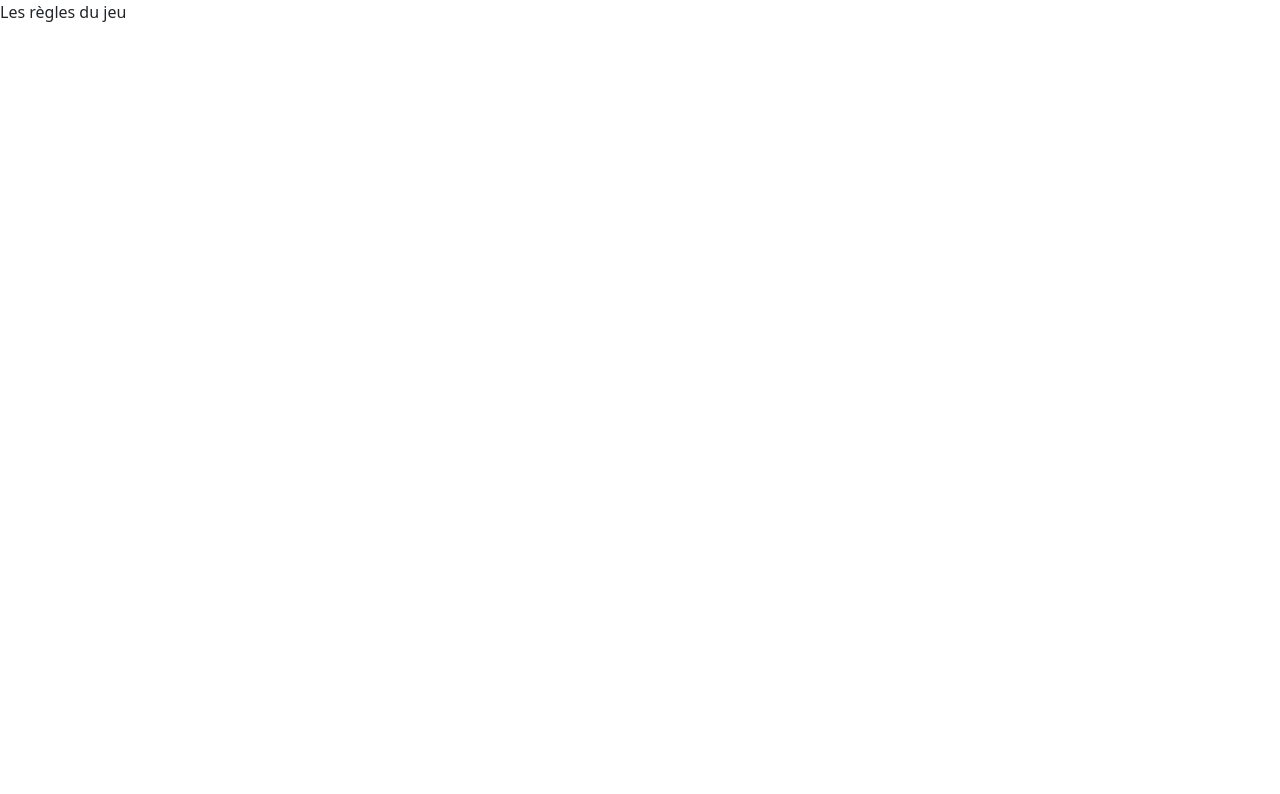
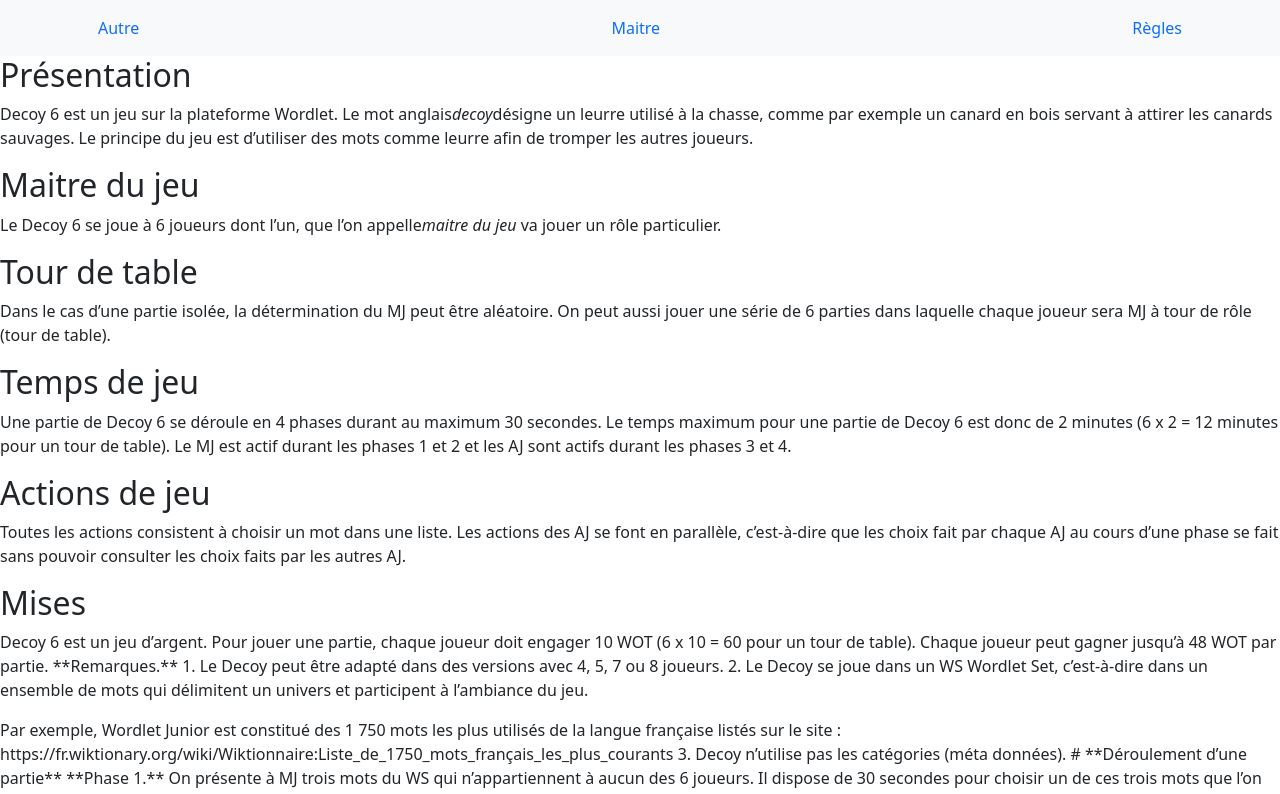
Before and after one commit to vvoix/decoy-6, a React (Create React App) app in the folder decoy6/: page /regles in a window 1280 px wide. Shown: the top 794 px of the page. Built offline with nearby package versions, Linux system fonts and the light colour scheme.

Commit message:
Ajout des Regles

```diff
--- a/decoy6/src/App.js
+++ b/decoy6/src/App.js
@@ -1,3 +1,4 @@
+import 'bootstrap/dist/css/bootstrap.min.css';
 import Navigation from './components/Navigation';
 
 function App() {
--- a/decoy6/src/components/Navigation.jsx
+++ b/decoy6/src/components/Navigation.jsx
@@ -1,5 +1,5 @@
 import React from 'react';
-import { Outlet, Link } from 'react-router-dom';
+import { Outlet } from 'react-router-dom';
 import { Nav } from 'react-bootstrap';
 import { Navbar } from 'react-bootstrap';
 import { NavDropdown } from 'react-bootstrap';
@@ -8,14 +8,14 @@
 const Navigation = () => {
   return (
     <div>
-      <nav
-        style={{
-          borderBottom: 'solid 1px',
-          paddingBottom: '1rem',
-        }}
-      >
-        <Link to="/autre">Autre</Link> | <Link to="/maitre">Maitre</Link>
-      </nav>
+      <Navbar bg="light" expand="lg">
+        <Container>
+          <Nav.Link href="/autre">Autre</Nav.Link>
+          <Nav.Link href="/maitre">Maitre</Nav.Link>
+          <Nav.Link href="/regles">Règles</Nav.Link>
+        </Container>
+      </Navbar>
+      <Outlet />
     </div>
   );
 };
@@ -44,3 +44,7 @@
 </Navbar>;
 <Outlet />*/
 }
+// style={{
+//           borderBottom: 'solid 1px',
+//           paddingBottom: '1rem',
+//         }}
--- a/decoy6/src/pages/Autre.js
+++ b/decoy6/src/pages/Autre.js
@@ -1,7 +1,12 @@
 import React from 'react';
-
+import Navigation from '../components/Navigation';
 const Autre = () => {
-  return <div>La page d'un autre joueur</div>;
+  return (
+    <div>
+      <Navigation />
+      ;La page d'un autre joueur
+    </div>
+  );
 };
 
 export default Autre;
--- a/decoy6/src/pages/Maitre.js
+++ b/decoy6/src/pages/Maitre.js
@@ -1,7 +1,13 @@
 import React from 'react';
+import Navigation from '../components/Navigation';
 
 const Maitre = () => {
-  return <div>La page du maître du jeu</div>;
+  return (
+    <div>
+      <Navigation />
+      ;La page du maître du jeu
+    </div>
+  );
 };
 
 export default Maitre;
--- a/decoy6/src/pages/Regles.js
+++ b/decoy6/src/pages/Regles.js
@@ -1,7 +1,104 @@
 import React from 'react';
-import 'bootstrap/dist/css/bootstrap.min.css';
+import Navigation from '../components/Navigation';
+
 const Regles = () => {
-  return <div>Les règles du jeu</div>;
+  return (
+    <div>
+      <Navigation />
+      <div>
+        <h2>Présentation</h2>
+        <p>
+          Decoy 6 est un jeu sur la plateforme Wordlet. Le mot anglais
+          <em>decoy</em>
+          désigne un leurre utilisé à la chasse, comme par exemple un canard en
+          bois servant à attirer les canards sauvages. Le principe du jeu est
+          d’utiliser des mots comme leurre afin de tromper les autres joueurs.
+        </p>
+        <h2>Maitre du jeu</h2>
+        <p>
+          Le Decoy 6 se joue à 6 joueurs dont l’un, que l’on appelle
+          <em>maitre du jeu</em> va jouer un rôle particulier.
+        </p>
+        <h2>Tour de table</h2>
+        <p>
+          Dans le cas d’une partie isolée, la détermination du MJ peut être
+          aléatoire. On peut aussi jouer une série de 6 parties dans laquelle
+          chaque joueur sera MJ à tour de rôle (tour de table).
+        </p>
+        <h2>Temps de jeu</h2>
+        <p>
+          Une partie de Decoy 6 se déroule en 4 phases durant au maximum 30
+          secondes. Le temps maximum pour une partie de Decoy 6 est donc de 2
+          minutes (6 x 2 = 12 minutes pour un tour de table). Le MJ est actif
+          durant les phases 1 et 2 et les AJ sont actifs durant les phases 3 et
+          4.
+        </p>
+        <h2>Actions de jeu</h2>
+        <p>
+          Toutes les actions consistent à choisir un mot dans une liste. Les
+          actions des AJ se font en parallèle, c’est-à-dire que les choix fait
+          par chaque AJ au cours d’une phase se fait sans pouvoir consulter les
+          choix faits par les autres AJ.
+        </p>
+        <h2>Mises</h2>
+        <p>
+          Decoy 6 est un jeu d’argent. Pour jouer une partie, chaque joueur doit
+          engager 10 WOT (6 x 10 = 60 pour un tour de table). Chaque joueur peut
+          gagner jusqu’à 48 WOT par partie. **Remarques.** 1. Le Decoy peut être
+          adapté dans des versions avec 4, 5, 7 ou 8 joueurs. 2. Le Decoy se
+          joue dans un WS Wordlet Set, c’est-à-dire dans un ensemble de mots qui
+          délimitent un univers et participent à l’ambiance du jeu.
+        </p>
+        Par exemple, Wordlet Junior est constitué des 1 750 mots les plus
+        utilisés de la langue française listés sur le site :
+        https://fr.wiktionary.org/wiki/Wiktionnaire:Liste_de_1750_mots_français_les_plus_courants
+        3. Decoy n’utilise pas les catégories (méta données). # **Déroulement
+        d’une partie** **Phase 1.** On présente à MJ trois mots du WS qui
+        n’appartiennent à aucun des 6 joueurs. Il dispose de 30 secondes pour
+        choisir un de ces trois mots que l’on appelle MS (pour mot secret). *Ce
+        choix est fait en essayant de faciliter la Phase 2.* **Phase 2.** MJ
+        dispose de 30 secondes pour choisir deux mots qu’il possède que l’on
+        appelle MI (pour mots indices). *Ce choix est fait de façon à ce que les
+        deux mots permettent à la moitié des AJ de retrouver le MS. Il aura
+        gagné si 2 ou 3 des AJ trouve le MS, partiellement perdu si c’est le cas
+        de seulement 1 ou 4 des AJ et complètement perdu si c’est le cas de 0 ou
+        5 des AJ. Autrement dit, le MJ doit équilibrer la difficulté du jeu.*
+        **Phase 3.** On présente à chaque AJ les 2 MI. Il dispose de 30 secondes
+        pour choisir un mot qu’il possède. On appelle ML (pour mots leurres) la
+        liste des 5 mots ainsi choisis. *Ce choix est fait pour ressembler le
+        plus possible à un mot pour lequel le MJ aurait pu choisir les deux MI.*
+        **Phase 4.** On présente à chaque AJ l’ensemble désordonné constitué du
+        MS et des 5 ML. Il dispose de 30 secondes pour choisir un mot dans la
+        liste constituée des 5 mots de cette liste qui ne lui appartiennent pas.
+        *Ce choix est fait pour essayer de déterminer le MS.* # **Répartition
+        des gains** Pour jouer à Decoy 6, chaque joueur doit engager 10 WOT, il
+        y a donc 6 x 10 = 60 WOT en jeu à chaque partie. On prélève 5 WOT de
+        frais (de transaction et de rémunération du site) soit environ 8,33%. Le
+        tableau suivant indique la répartition des gains en fonction du nombre
+        de AJ qui on choisit le MS au cours de la Phase 4. On note N le nombre
+        d’AJ ayant choisi le MS durant la Phase 4. On dit que AJ trouve si AJ a
+        choisi le MS durant la Phase 4, N est donc le nombre de AJ qui trouve.
+        On dit qu’un AJ leurre un autre AJ si ce dernier a choisi le mot
+        appartenant au premier durant la Phase 4. [Répartition des
+        gains](https://www.notion.so/a3927fe6e91f4066a3e1660b29ae1c88) On peut
+        résumer ce tableau de la façon suivante : Lorsque le JM gagne (N=2 ou
+        N=3) il double sa mise. Lorsqu’il perd partiellement (N=1 ou N=4), il
+        récupère 7. Choisir le MS rapporte 7 avec un bonus de +4 si tout le
+        monde le fait et de +13 si on est le seul à le faire. A chaque fois
+        qu’un autre AJ a choisi notre ML, ça nous rapporte 7 avec un bonus de +4
+        si personne n’a découvert le MS et de +13 si notre ML est le seul ML à
+        avoir été choisi. Les gains des AJ sont cumulatifs. Le gain maximum est
+        de 48, il correspond à la situation où un AJ a choisi le MS et tous les
+        autres AJ ont choisi son ML. # **Lexique** AJ : Autres Joueurs :
+        ensemble des 5 joueurs autres que le MJ. MI : Mots Indices : 2 mots
+        appartenant au MJ et choisis par le MJ durant la Phase 2. MJ : Maitre du
+        Jeu : Joueur ayant un rôle spécial désigné au tout début de la partie.
+        MS : Mot Secret : mot choisi (secrètement) par le MJ durant la Phase 1.
+        N : nombre d’AJ ayant choisi le MS durant la Phase 4. WS : Wordlet Set :
+        ensemble de mots utilisables dans un jeu donné.
+      </div>
+    </div>
+  );
 };
 
 export default Regles;
```
Also changed, not shown: decoy6/src/components/Naviagtion.css (deleted).
